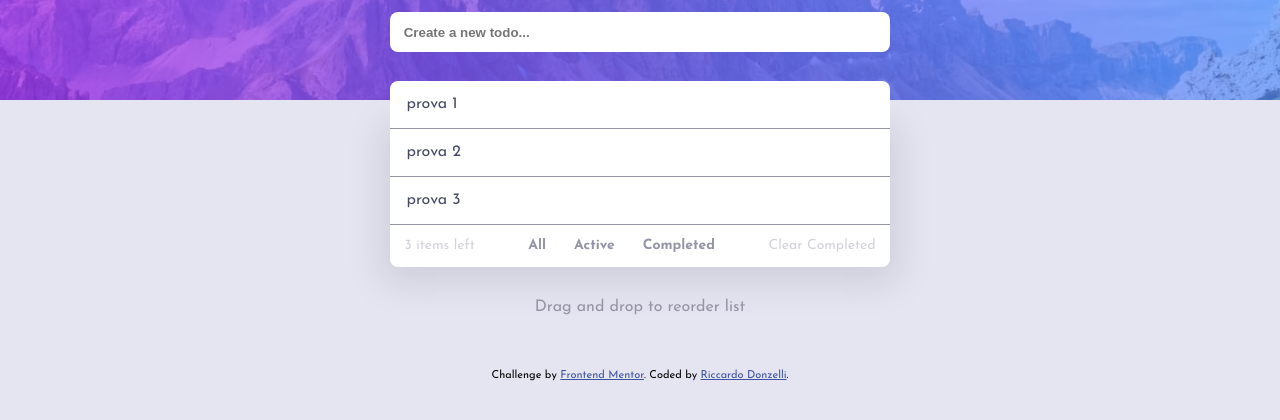
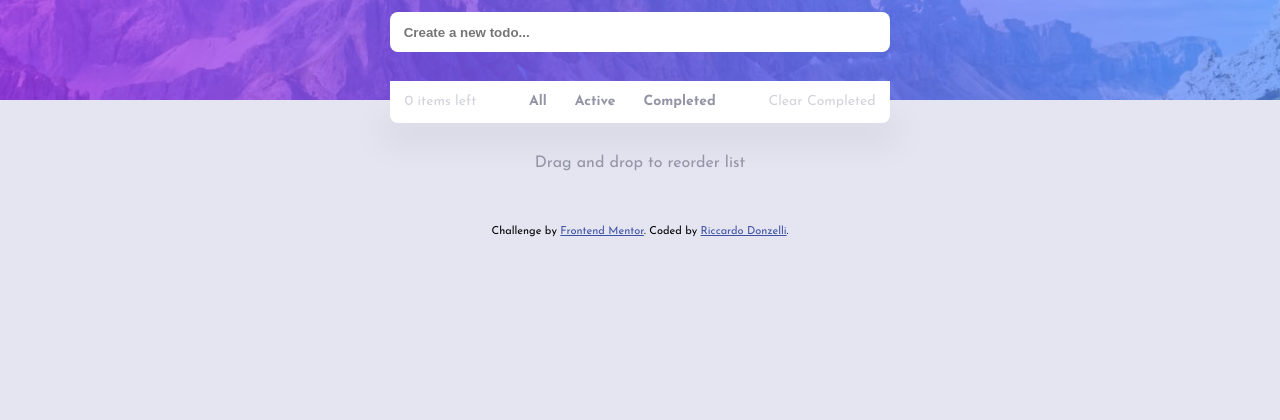
Before and after one commit to riccardo-donzelli/todo-app-frontendmentor, a plain HTML site: page index.html in a window 1280 px wide. Shown: the part 150-570 px from the top of the page. Drawn offline with Linux system fonts and the light colour scheme.

Commit message:
update index.html

```diff
--- a/index.html
+++ b/index.html
@@ -25,9 +25,7 @@
         <input type="submit" id="enter-btn">
         <div id="todo-list">
           <ul id="list">
-            <li class="list-item draggable" draggable="true">prova 1<span><img src="./images/icon-cross.svg" class="cancelThisItem"></span></li>
-            <li class="list-item draggable" draggable="true">prova 2<span><img src="./images/icon-cross.svg"  class="cancelThisItem"></span></li>
-            <li class="list-item draggable" draggable="true">prova 3<span><img src="./images/icon-cross.svg"  class="cancelThisItem"></span></li>
+            <!-- list items will go here -->
           </ul>
           <div id="last-line" class="last-line">
             <p id="counter"><span id="number"></span> items left</p>
```
